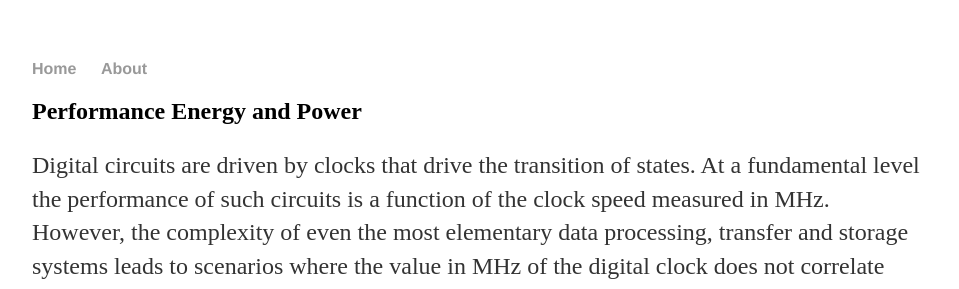
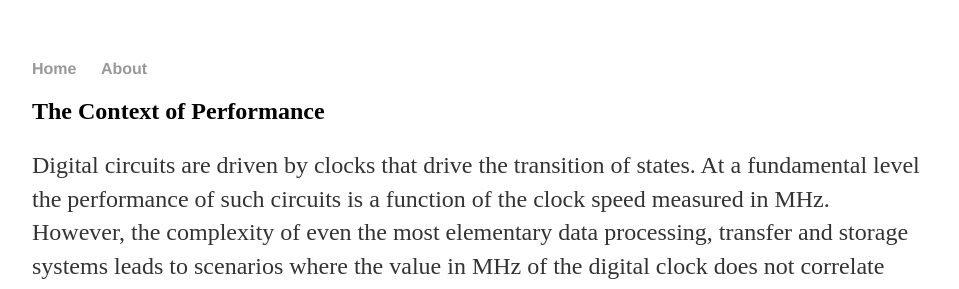
Before and after one commit to saxena/saxena.github.io, a Jekyll site: the page built from chapter_introduction.md, in a window 1280 px wide. Shown: the top 289 px of the page, without its empty margins (160-1119 px from the left). Built offline with Jekyll 4.4.1, drawn with Linux system fonts in a browser that asks for light colours.

Commit message:
Update chapter_introduction.md

```diff
--- a/chapter_introduction.md
+++ b/chapter_introduction.md
@@ -3,7 +3,7 @@ layout: default
 title: Introduction
 ---
 
-## Performance Energy and Power
+## The Context of Performance
 
 Digital circuits are driven by clocks that drive the transition of states. At a fundamental level the performance of such circuits is a function of the clock speed measured in MHz. However, the complexity of even the most elementary data processing, transfer and storage systems leads to scenarios where the value in MHz of the digital clock does not correlate sufficiently to the functional speed of these systems. For example, performance for a CPU might be defined in-terms of a functional metric like Million Instructions per Second (MIPS). The performance of a data transfer interconnect or a memory storage block is often defined in-terms of MB per Second (MB/sec).
 
```
